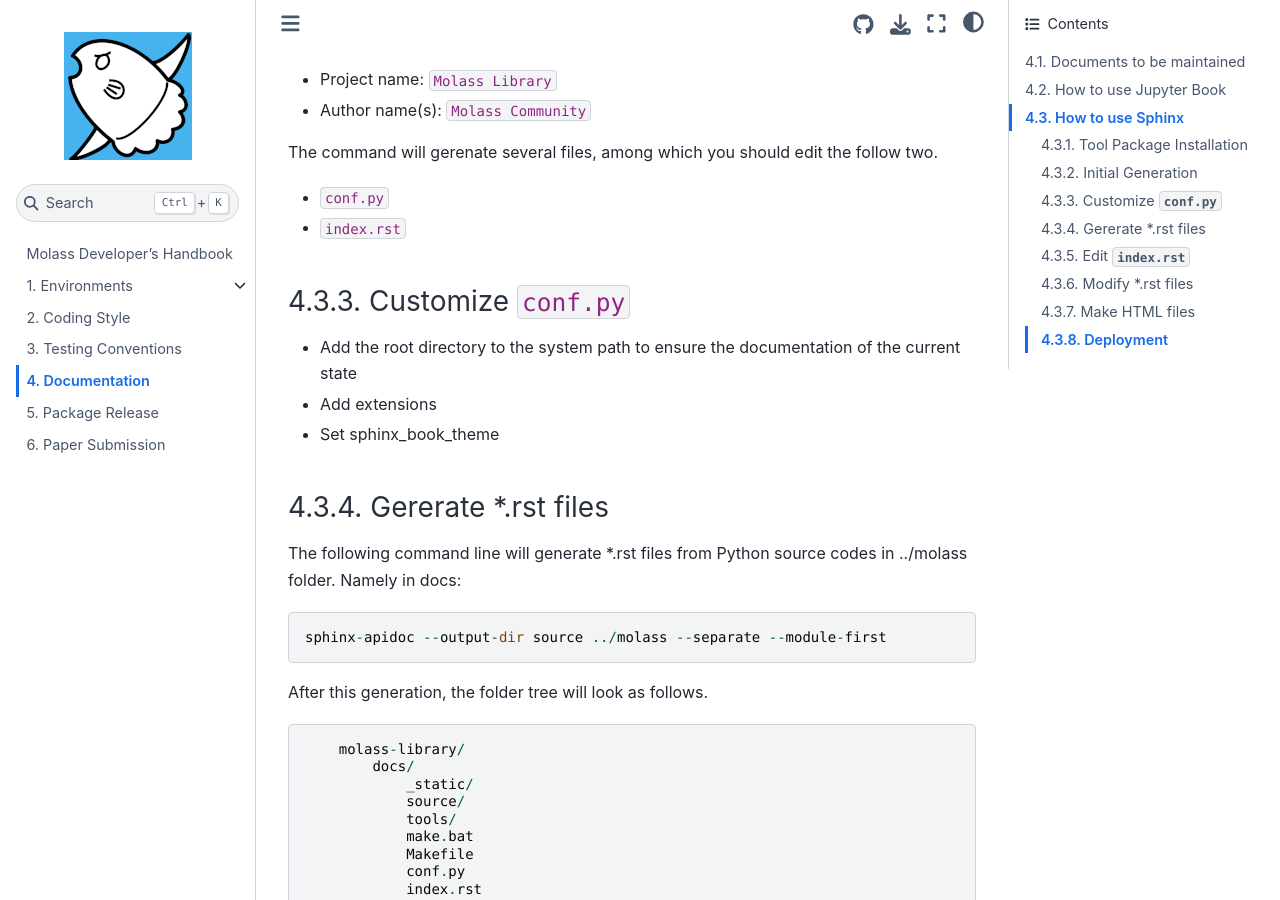
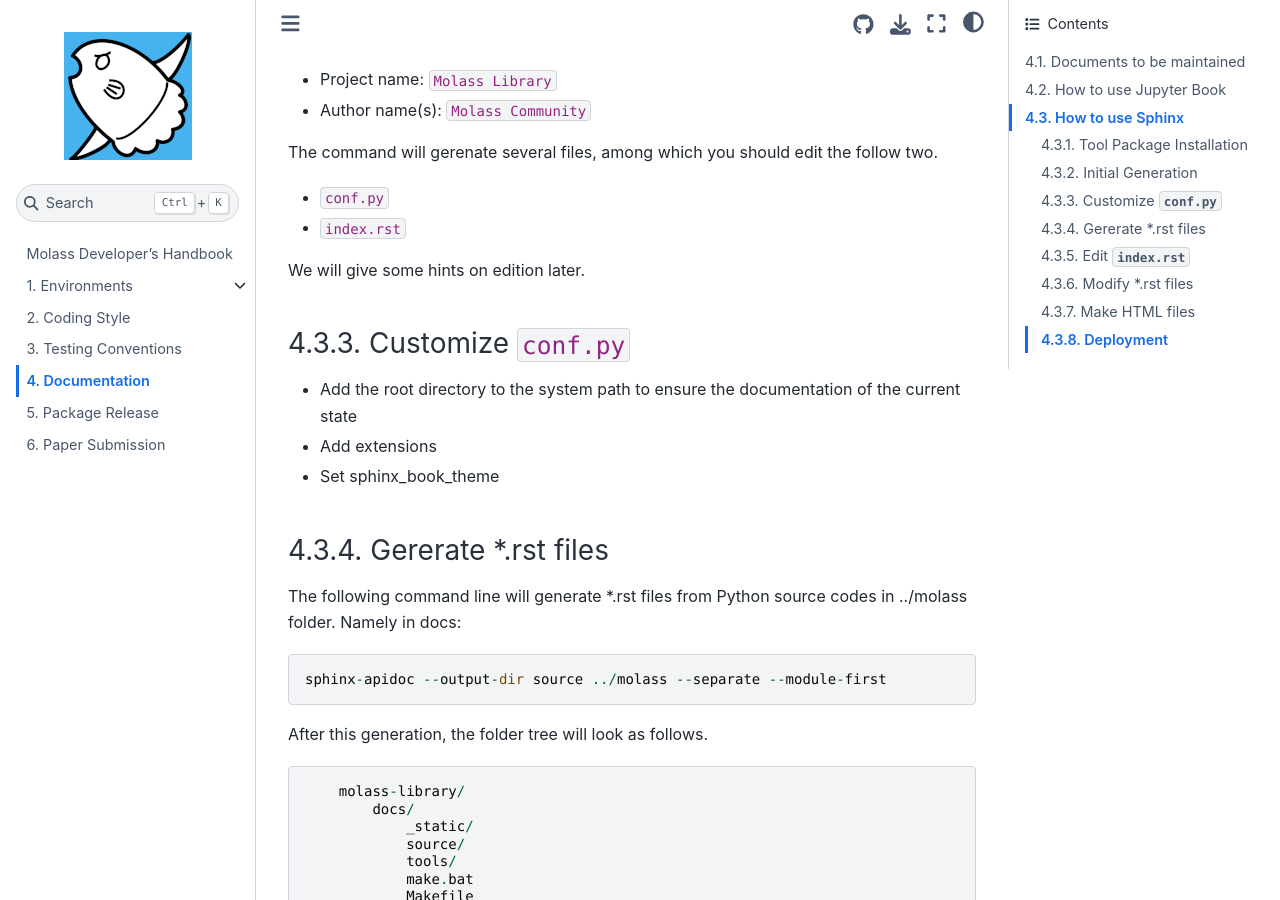
Before and after one commit to biosaxs-dev/molass-develop, a Jupyter Book: the page built from chapters/07/documentation.md, in a window 1280 px wide and 900 px high, scrolled down 4225 px. Built offline with Jupyter Book 1.0.4 settings and Sphinx 7.4.7 and the Sphinx Book theme 1.1.4, drawn with Linux system fonts in a browser that asks for light colours.

Commit message:
add conjunctive sentence

```diff
--- a/chapters/07/documentation.md
+++ b/chapters/07/documentation.md
@@ -148,6 +148,8 @@ The command will gerenate several files, among which you should edit the follow
 * `conf.py`
 * `index.rst`
 
+We will give some hints on edition later.
+
 ### Customize `conf.py`
 
 * Add the root directory to the system path to ensure the documentation of the current state
```
